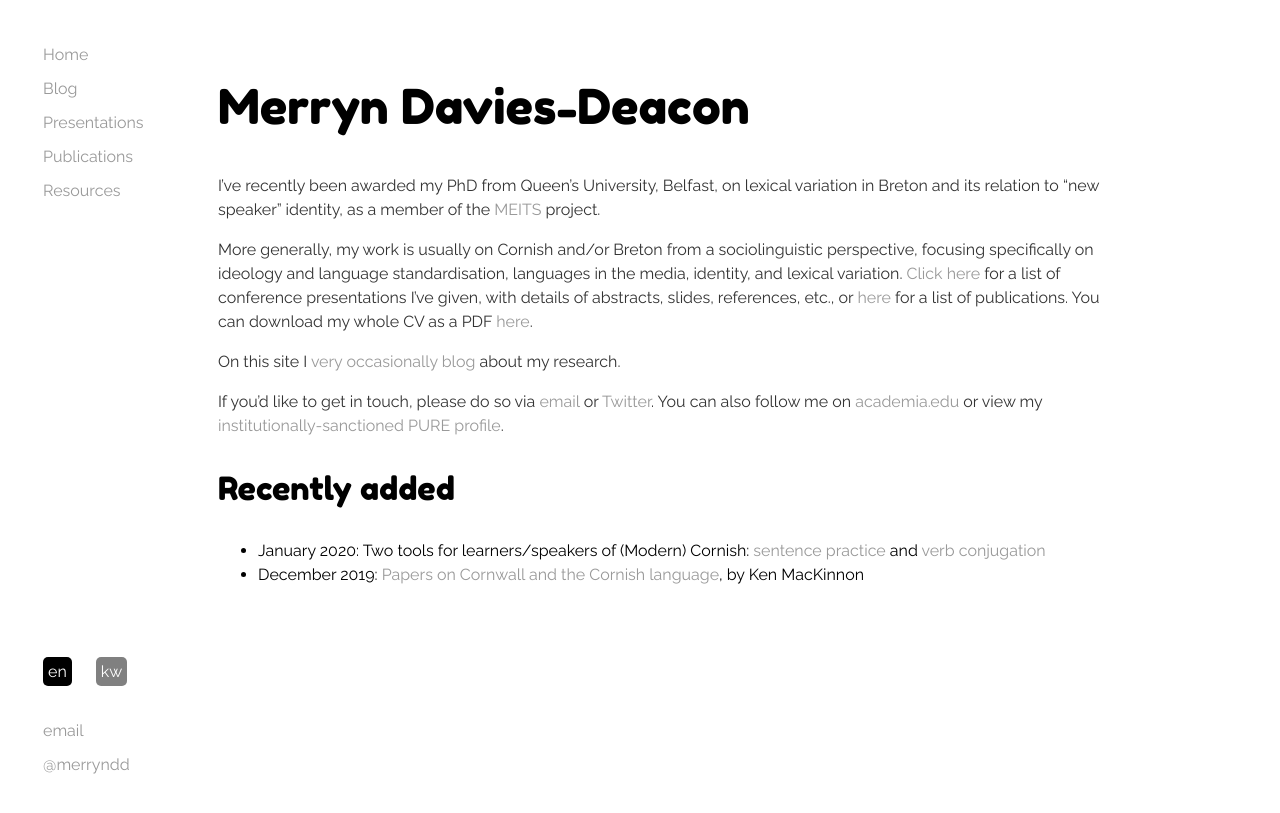
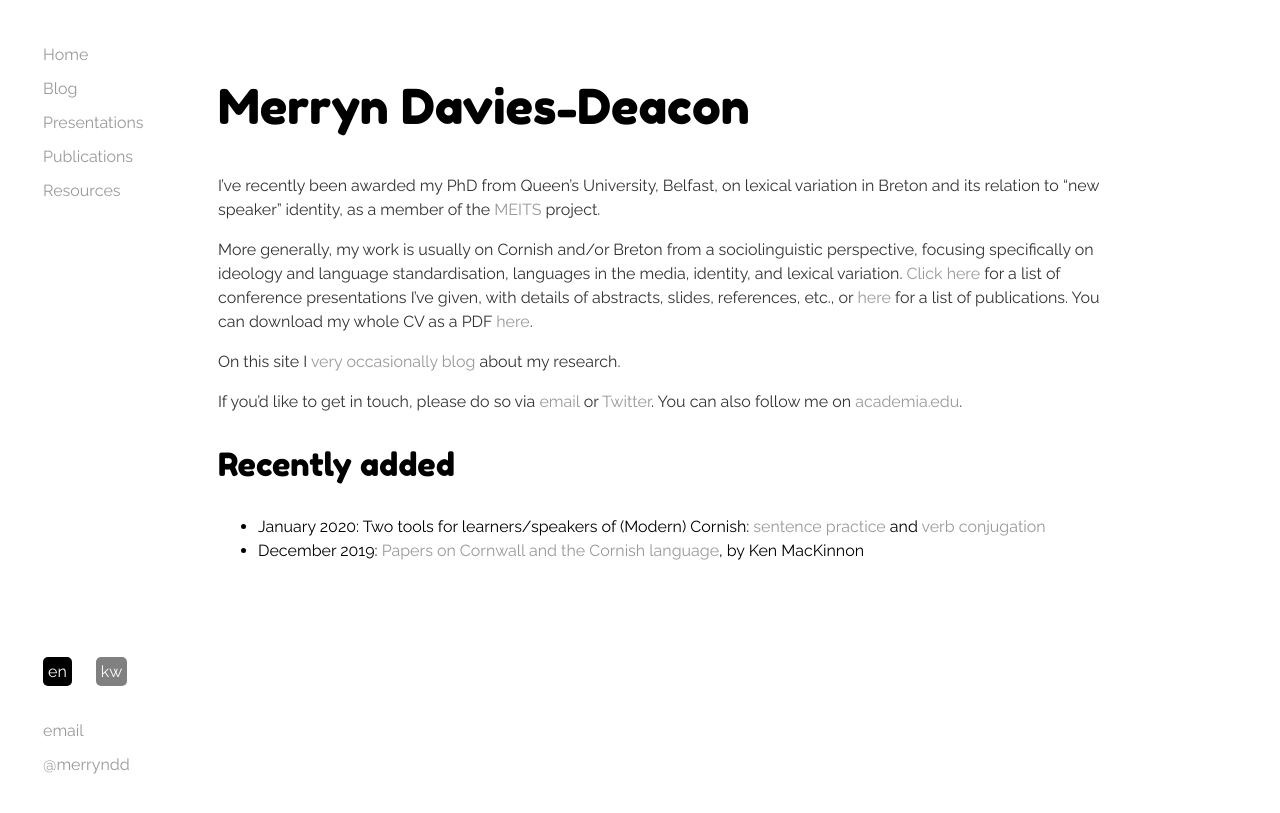
Before and after one commit to merryndd/merryndd.github.io, a Jekyll site: the page built from index.html, in a window 1280 px wide. Shown: the top 813 px of the page. Built offline with Jekyll 4.4.1, drawn with Linux system fonts in a browser that asks for light colours; comment, search, counter and statistics services are not loaded.

Commit message:
alarming efficiency on the part of my employer

```diff
--- a/index.html
+++ b/index.html
@@ -9,13 +9,13 @@
 	<p>I’ve recently been awarded my PhD from Queen’s University, Belfast, on lexical variation in Breton and its relation to “new speaker” identity, as a member of the <a href="http://meits.org">MEITS</a> project.</p>
 	<p>More generally, my work is usually on Cornish and/or Breton from a sociolinguistic perspective, focusing specifically on ideology and language standardisation, languages in the media, identity, and lexical variation. <a href="/site/papers">Click here</a> for a list of conference presentations I’ve given, with details of abstracts, slides, references, etc., or <a href="/site/publications">here</a> for a list of publications. You can download my whole CV as a PDF <a href="https://drive.google.com/uc?authuser=0&id=14fYWdkHq1qjdewM1tVFqj3-ntJiapml4">here</a>.</p>
 	<p>On this site I <a href="/site/blog">very occasionally blog</a> about my research.</p>
-	<p>If you’d like to get in touch, please do so via <a href="mailto:mdaviesdeacon01@qub.ac.uk">email</a> or <a href="http://twitter.com/merryndd">Twitter</a>. You can also follow me on <a href="https://qub.academia.edu/MerrynDaviesDeacon">academia.edu</a> or view my <a href="http://go.qub.ac.uk/merryndd">institutionally-sanctioned PURE profile</a>.</p>
+	<p>If you’d like to get in touch, please do so via <a href="mailto:mdaviesdeacon01@qub.ac.uk">email</a> or <a href="http://twitter.com/merryndd">Twitter</a>. You can also follow me on <a href="https://qub.academia.edu/MerrynDaviesDeacon">academia.edu</a>.</p>
 </div>
 <div class="kw">
 	<p>My a wrug cawas a-gensow PhD dhort Pednscol an Vyghternes, Béal Feirste; an testen a’m studhyans ew an varyanjow en-mesk an geryow en Bretonek hag an kelm tredh hebma ha honanieth an “gowsoryon nowydh”. An gonis ma o radn a <a href="http://meits.org">v/MEITS</a>.</p>
 	<p>War nivel moy ledan, theroma o conis gen Kernowek ha Bretonek hag an ethonieth-socyologieth. Broassa radn an termyn erom o corra poos war an tybyanjow senjys war an tavajow, an gwreans a furvow standard a’n tavajow, an tavajow et an media, an honanieth, hag an varyanjow en-mesk an geryow. Whei a ell gweles rol an cowsow reies genev-vy <a href="/site/papers">obma</a>, gen an berrscrifow, an imajys towlys, an scrifow a wrugav gwul mencyon anedhans, h.e., po whei a ell gweles rol dyllanjow vy <a href="/site/publications">obma</a>. Whei a ell ewedh iscarga ow CV ettien vel PDF <a href="https://drive.google.com/uc?authuser=0&id=14fYWdkHq1qjdewM1tVFqj3-ntJiapml4">obma</a> (en Sowsnek).</p>
 	<p>Ma an gwiasva ma o comprehendya ewedh <a href="/site/blog">ow blog academek</a> neb ew nowedhys der vaner terweythus.</p>
-	<p>Mars eus whans dhe whei clappya gena vy, whei a ell y wul dredh <a href="mailto:mdaviesdeacon01@qub.ac.uk">ebost</a> po <a href="http://twitter.com/merryndd">Twitter</a>. Whei a ell ow sewya dredh <a href="https://qub.academia.edu/MerrynDaviesDeacon">academia.edu</a> po gweles <a href="http://go.qub.ac.uk/merryndd">ow folen PURE vy</a> ort an gwiasva a’m bednscol.</p>
+	<p>Mars eus whans dhe whei clappya gena vy, whei a ell y wul dredh <a href="mailto:mdaviesdeacon01@qub.ac.uk">ebost</a> po <a href="http://twitter.com/merryndd">Twitter</a>. Whei a ell ow sewya dredh <a href="https://qub.academia.edu/MerrynDaviesDeacon">academia.edu</a>.</p>
 </div>
 <div class="en">
   <h2>Recently added</h2>
```
